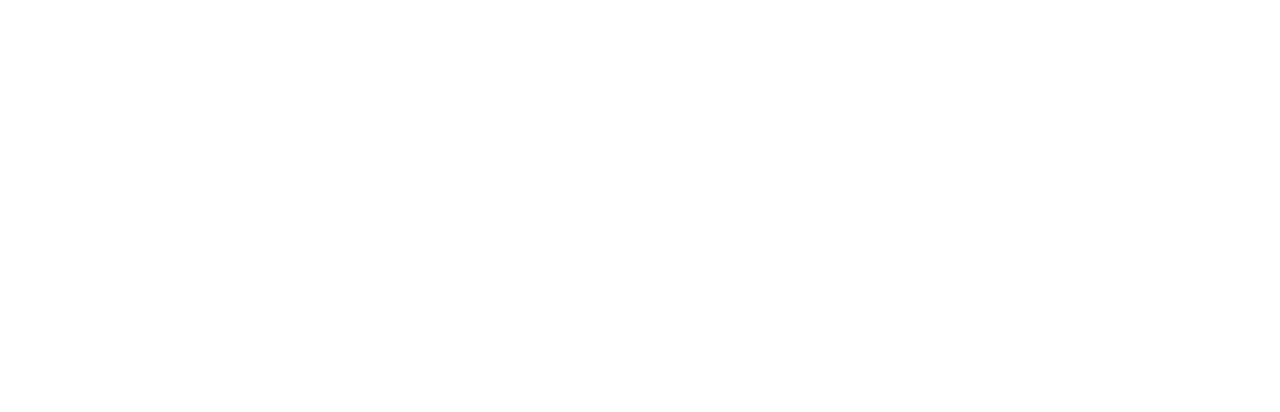
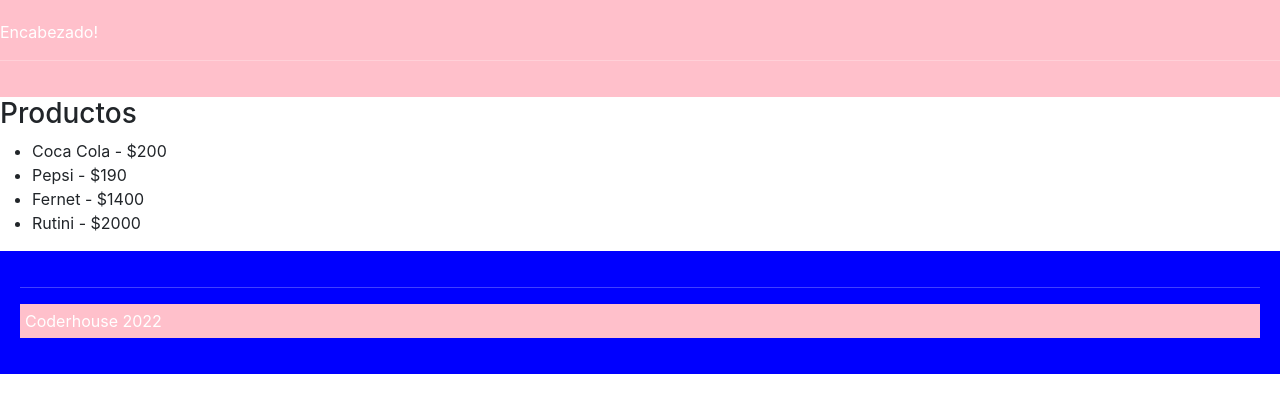
Before and after one commit to TomasChiri/ProyectoDeClaseReact, a React (Create React App) app: page / in a window 1280 px wide. Shown: the top 412 px of the page. Built offline with nearby package versions, Linux system fonts and the light colour scheme.

Commit message:
Clase 2 Terminada

```diff
--- a/src/App.js
+++ b/src/App.js
@@ -1,15 +1,34 @@
 import './estilos.css';
 import 'core-js/actual';
+import Header from './components/Header';
+import Footer from './components/Footer';
 
 function App() {
-  console.log(new Set([1,2,3,4,3,2,1,1]));
-  console.log(new Set(["a", "b", "c", "a", "b"]));
-  console.log([1,2,3,4,3,2,1,1]);
-  console.log([1, [2,3], [4, [5, [6,7]]]].flat(3));
+  // console.log(new Set([1,2,3,4,3,2,1,1]));
+  // console.log(new Set(["a", "b", "c", "a", "b"]));
+  // console.log([1,2,3,4,3,2,1,1]);
+  // console.log([1, [2,3], [4, [5, [6,7]]]].flat(3));
+
+let titulo = "Productos";
+const productos = [
+  {id:1, nombre:"Coca Cola", precio:"200"},
+  {id:2, nombre:"Pepsi", precio:"190"},
+  {id:3, nombre:"Fernet", precio:"1400"},
+  {id:4, nombre:"Rutini", precio:"2000"},
+];
 
   return (
     <div>
-
+      <Header />
+      <h3>{titulo}</h3>
+      <ul>
+      {
+        productos.map(item => (
+          <li key={item.id}>{item.nombre} - ${item.precio}</li>
+        ))
+      }
+      </ul>
+      <Footer />
     </div>
   );
 }
--- /dev/null
+++ b/src/components/Footer.jsx
@@ -0,0 +1,12 @@
+import React from "react";
+
+const Footer = () => {
+    return(
+        <div className="fondo_azul">
+            <hr />
+            <p style={{color: "white", backgroundColor: "pink", padding: "5px"}}>Coderhouse 2022</p>
+        </div>
+    );
+}
+
+export default Footer;
--- /dev/null
+++ b/src/components/Header.jsx
@@ -0,0 +1,20 @@
+import React from "react";
+
+const Header = () => {
+    let estilo = {
+        color: "white",
+        backgroundColor: "pink",
+        paddingTop: "20px",
+        paddingBottom:"20px"
+    };
+
+
+    return(
+        <div style={estilo}>
+            <p>Encabezado!</p>
+            <hr />
+        </div>
+    );
+}
+
+export default Header;
--- /dev/null
+++ b/src/components/estilos.css
@@ -0,0 +1,5 @@
+.fondo_azul{
+    background-color: blue;
+    color: white;
+    padding: 20px;
+}
--- a/src/index.js
+++ b/src/index.js
@@ -2,6 +2,7 @@
 import ReactDOM from 'react-dom/client';
 import './index.css';
 import App from './App';
+import './components/estilos.css';
 
 const root = ReactDOM.createRoot(document.getElementById('root'));
 root.render(
```
